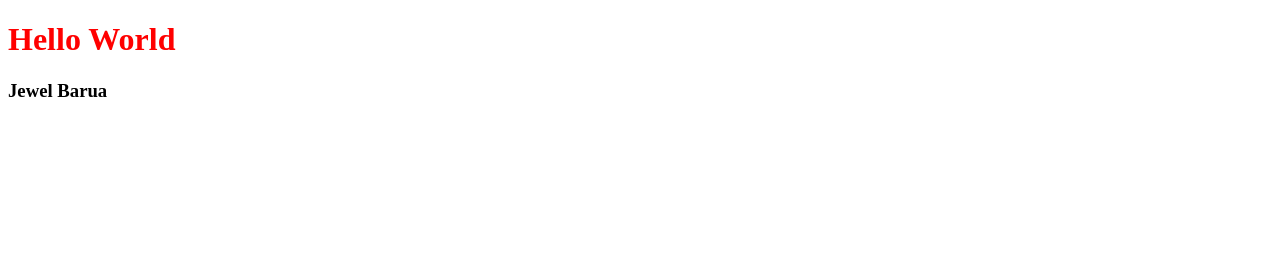
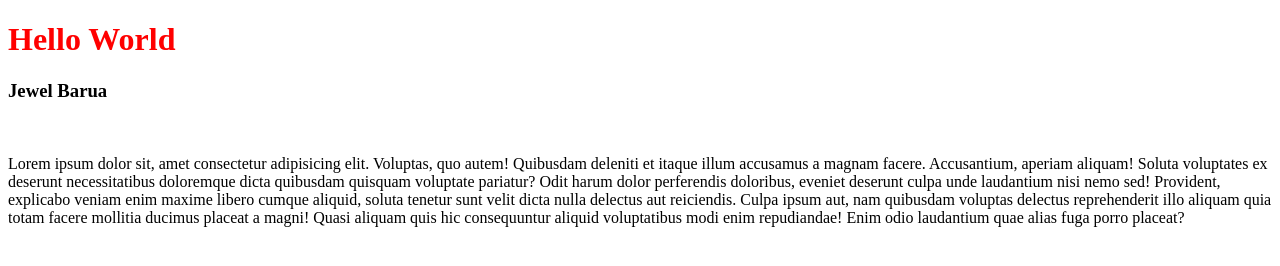
Before and after one commit to jewelCode/my-second-repo, a plain HTML site: page index.html in a window 1280 px wide. Drawn offline with Linux system fonts and the light colour scheme.

Commit message:
new blog added

```diff
--- a/index.html
+++ b/index.html
@@ -11,5 +11,6 @@
     <h1>Hello World</h1>
     <h3>Jewel Barua</h3>
     <img src="" alt="">
+    <p>Lorem ipsum dolor sit, amet consectetur adipisicing elit. Voluptas, quo autem! Quibusdam deleniti et itaque illum accusamus a magnam facere. Accusantium, aperiam aliquam! Soluta voluptates ex deserunt necessitatibus doloremque dicta quibusdam quisquam voluptate pariatur? Odit harum dolor perferendis doloribus, eveniet deserunt culpa unde laudantium nisi nemo sed! Provident, explicabo veniam enim maxime libero cumque aliquid, soluta tenetur sunt velit dicta nulla delectus aut reiciendis. Culpa ipsum aut, nam quibusdam voluptas delectus reprehenderit illo aliquam quia totam facere mollitia ducimus placeat a magni! Quasi aliquam quis hic consequuntur aliquid voluptatibus modi enim repudiandae! Enim odio laudantium quae alias fuga porro placeat?</p>
 </body>
 </html>
```
